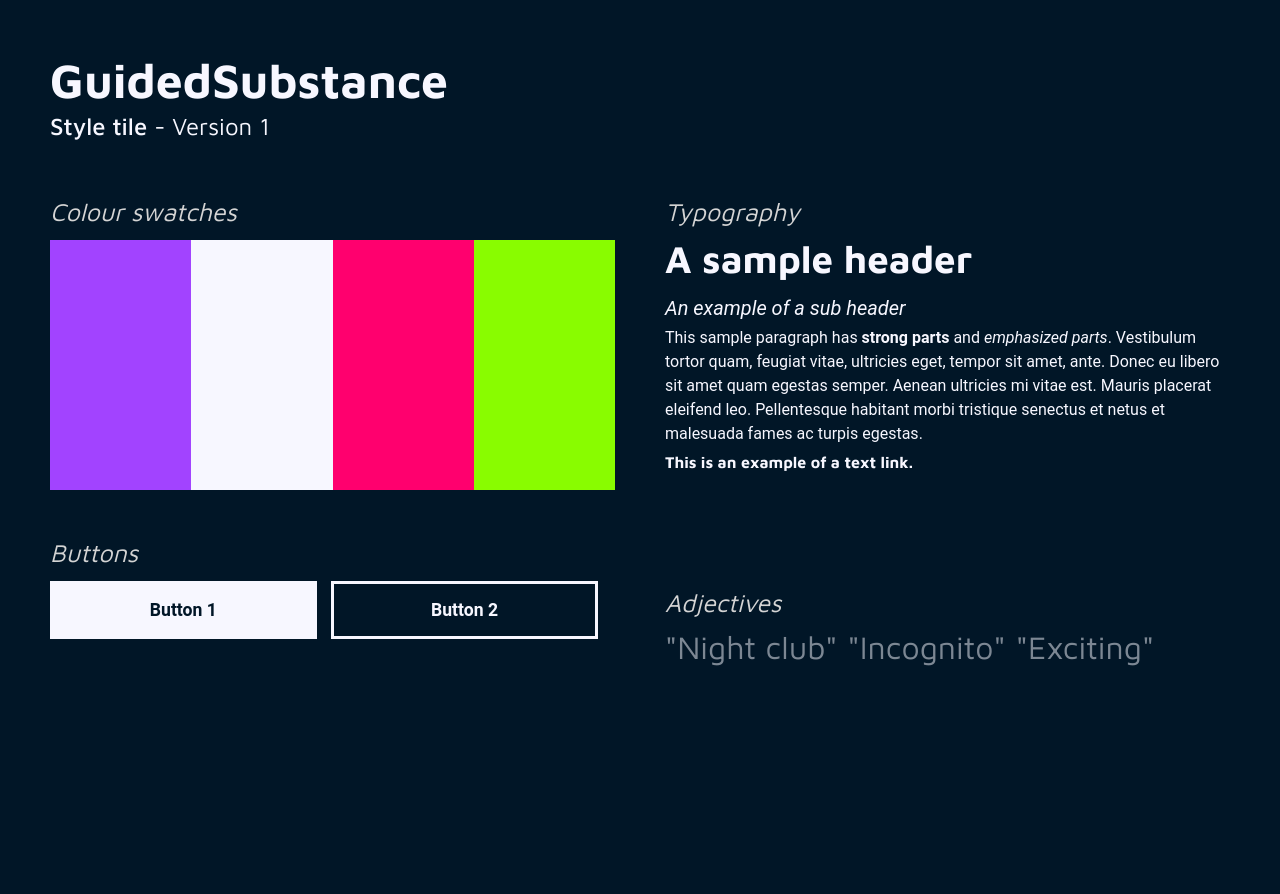
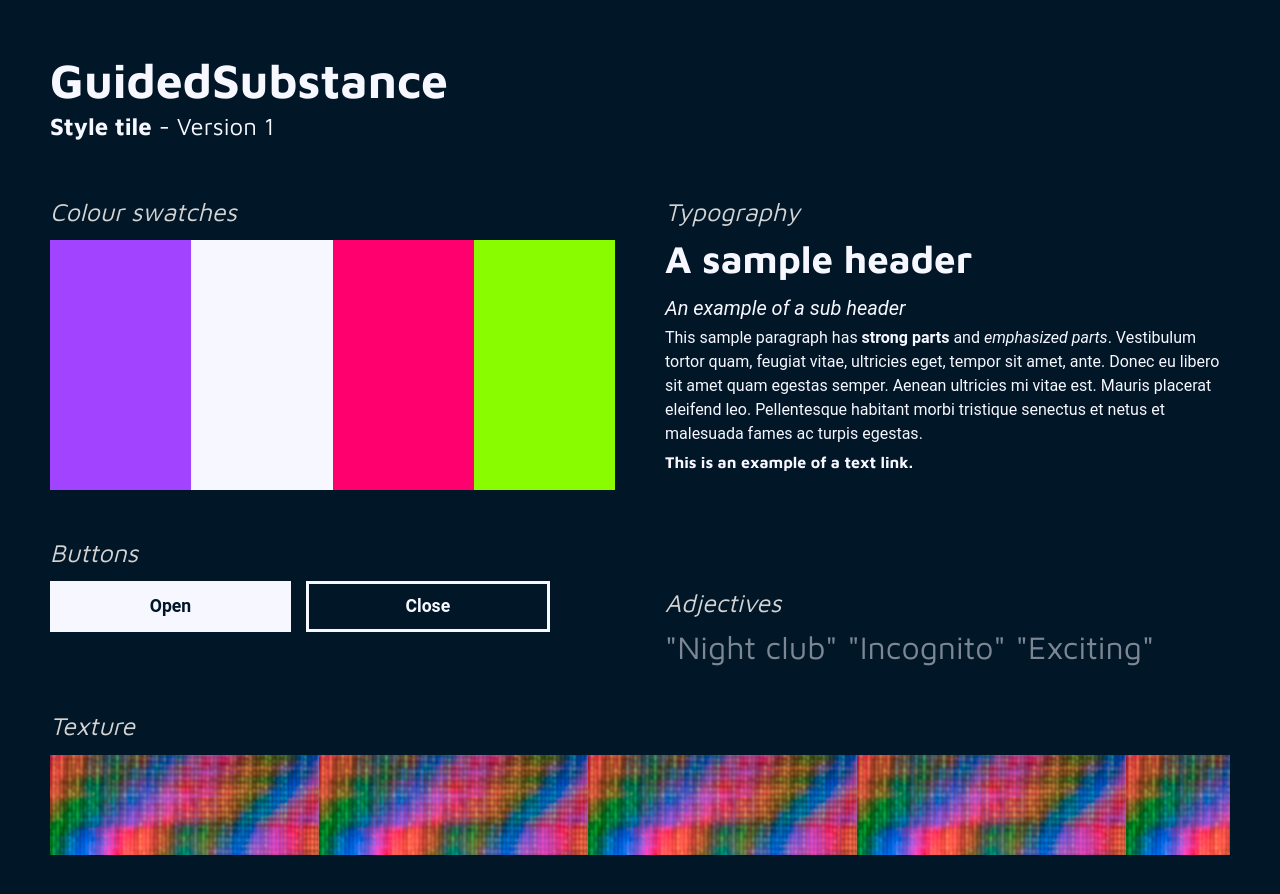
Before and after one commit to alexmaracinaru/style-tile-1, a plain HTML site: page index.html in a window 1280 px wide. Before the commit the page ends 800 px from the top, so only its background shows below. Drawn offline with Linux system fonts and the light colour scheme.

Commit message:
much amusing

```diff
--- a/css/style.css
+++ b/css/style.css
@@ -46,19 +46,20 @@ header h2 {
   font-weight: 300;
 }
 
-header h2 b {
-  font-weight: 500;
-}
-
 main {
   display: grid;
   grid-template-areas:
     "swatches typography"
     "buttons typography"
-    "buttons adjectives";
+    "buttons adjectives"
+    "texture texture";
   grid-template-rows: auto auto;
   grid-template-columns: 1fr 1fr;
   grid-gap: 50px;
+}
+
+main.wrapper {
+  padding-bottom: 100px;
 }
 
 @media only screen and (max-width: 1150px) {
@@ -67,6 +68,7 @@ main {
       "swatches"
       "typography"
       "buttons"
+      "texture"
       "adjectives";
     grid-auto-rows: auto;
     grid-template-columns: 1fr;
@@ -91,6 +93,18 @@ main {
   font-size: 25px;
   color: rgb(212, 212, 212);
   margin-bottom: 1rem;
+}
+
+.texture {
+  grid-area: texture;
+  background-image: url("../img/texture.PNG");
+  width: 100%;
+  height: 100px;
+  margin-top: 2rem;
+}
+
+.texture .section-heading {
+  margin-top: -2.6rem;
 }
 
 .swatches {
@@ -133,7 +147,7 @@ button {
   border: 3px solid var(--white);
   cursor: pointer;
   white-space: nowrap;
-  padding: 0.9em 5.5em;
+  padding: 0.7em 5.5em;
   font-weight: 700;
 }
 
@@ -175,6 +189,7 @@ p.typography-sample {
   line-height: 1.5;
   max-width: 960px;
   margin-bottom: 0.5rem;
+  font-weight: 400;
 }
 
 strong {
@@ -190,12 +205,14 @@ a {
   color: var(--link-color);
   font-weight: bold;
   text-decoration: none;
-  transition: all 0.2s;
+  padding-bottom: 2px;
+}
+a:hover {
+  border-bottom: 2px solid var(--white);
 }
 
 .adjectives {
   grid-area: adjectives;
-  margin-bottom: 100px;
 }
 
 .adjectives ul {
--- a/index.html
+++ b/index.html
@@ -12,11 +12,14 @@
     <div class="header-wrapper wrapper">
       <header>
         <h1>GuidedSubstance</h1>
-        <h2><b>Style tile</b> - Version 1</h2>
+        <h2><strong>Style tile</strong> - Version 1</h2>
       </header>
     </div>
 
     <main class="wrapper">
+      <section class="texture">
+        <h3 class="section-heading">Texture</h3>
+      </section>
       <section class="swatches">
         <h3 class="section-heading">Colour swatches</h3>
         <ul class="swatchgrid">
@@ -29,8 +32,8 @@
       <section class="buttons">
         <h3 class="section-heading">Buttons</h3>
         <div>
-          <button class="primary-button">Button 1</button>
-          <button class="secondary-button">Button 2</button>
+          <button class="primary-button">Open</button>
+          <button class="secondary-button">Close</button>
         </div>
       </section>
       <section class="typography-main">
```
Also changed, not shown: img/texture.PNG (added).
